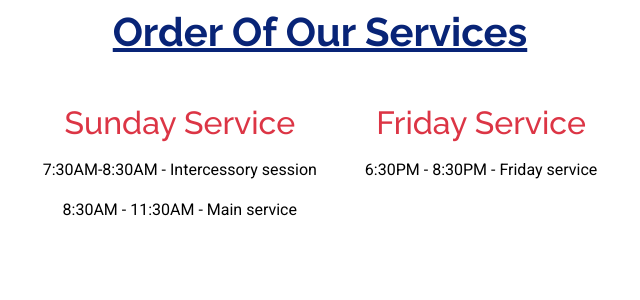
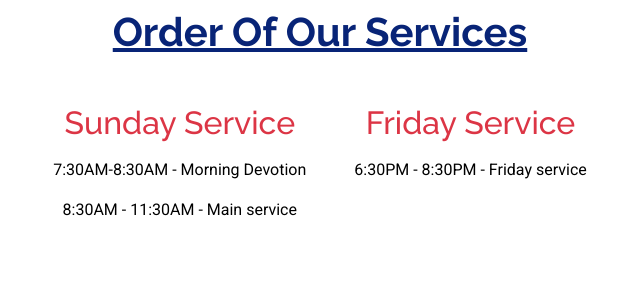
Before and after one commit to Cptzeph23/CUKCU, a Django app: page / in a window 1280 px wide. Shown: the part 932-1232 px from the top of the page, without its empty margins (320-960 px from the left). Run offline with Django 5.2, Linux system fonts and the light colour scheme; some libraries are stand-ins or nearby versions.

Commit message:
wep page changes

```diff
--- a/templates/index.html
+++ b/templates/index.html
@@ -61,7 +61,7 @@
         <div class="d-flex justify-content-center mt-5">
             <div class="service-item me-5">
                 <h2 class="text-danger">Sunday Service</h2>
-                <p class="text-black mt-3">7:30AM-8:30AM - Intercessory session</p>
+                <p class="text-black mt-3">7:30AM-8:30AM - Morning Devotion</p>
                 <p class="text-black">8:30AM - 11:30AM - Main service</p>
             </div>
 
--- a/templates/prayers.html
+++ b/templates/prayers.html
@@ -16,8 +16,8 @@
     <ul class="list-group list-group-flush text-start mx-auto" style="max-width: 600px;">
         <li class="list-group-item"><strong>Monday, Tuesday & Thursday:</strong> Redeemed Gospel Church Gataka for non-resident students
             <br> | 7:00 PM - 8:30 PM</li>
-        <li class="list-group-item"><strong>Monday, Tuesday & Thursday:</strong> Hall 4, CUK Campus or resident students
-            <br>| 7:00 PM - 8:30 PM</li>
+        <li class="list-group-item"><strong>Monday, Tuesday, Thursday & Saturday:</strong> Hall 4, CUK Campus or resident students
+            <br>| 8:00 PM - 8:30 PM</li>
     </ul>
 </section>
 
```
